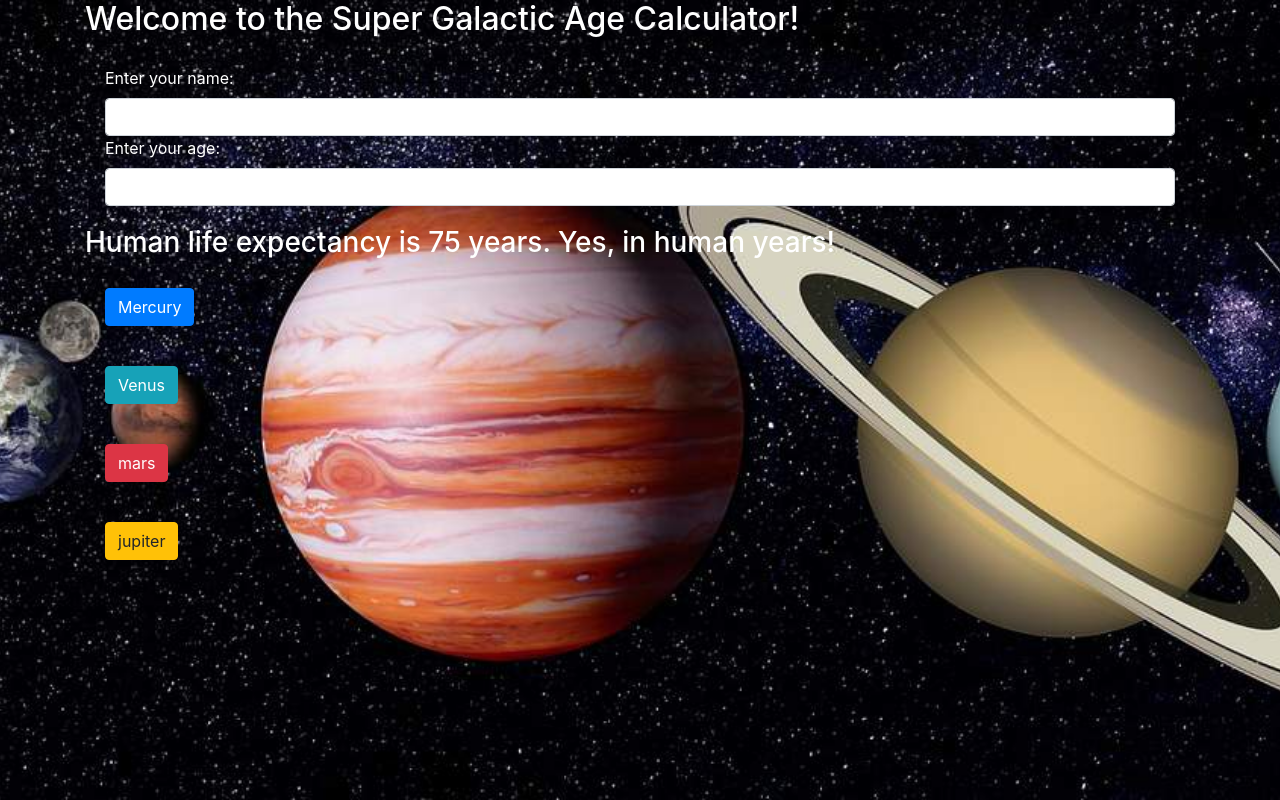
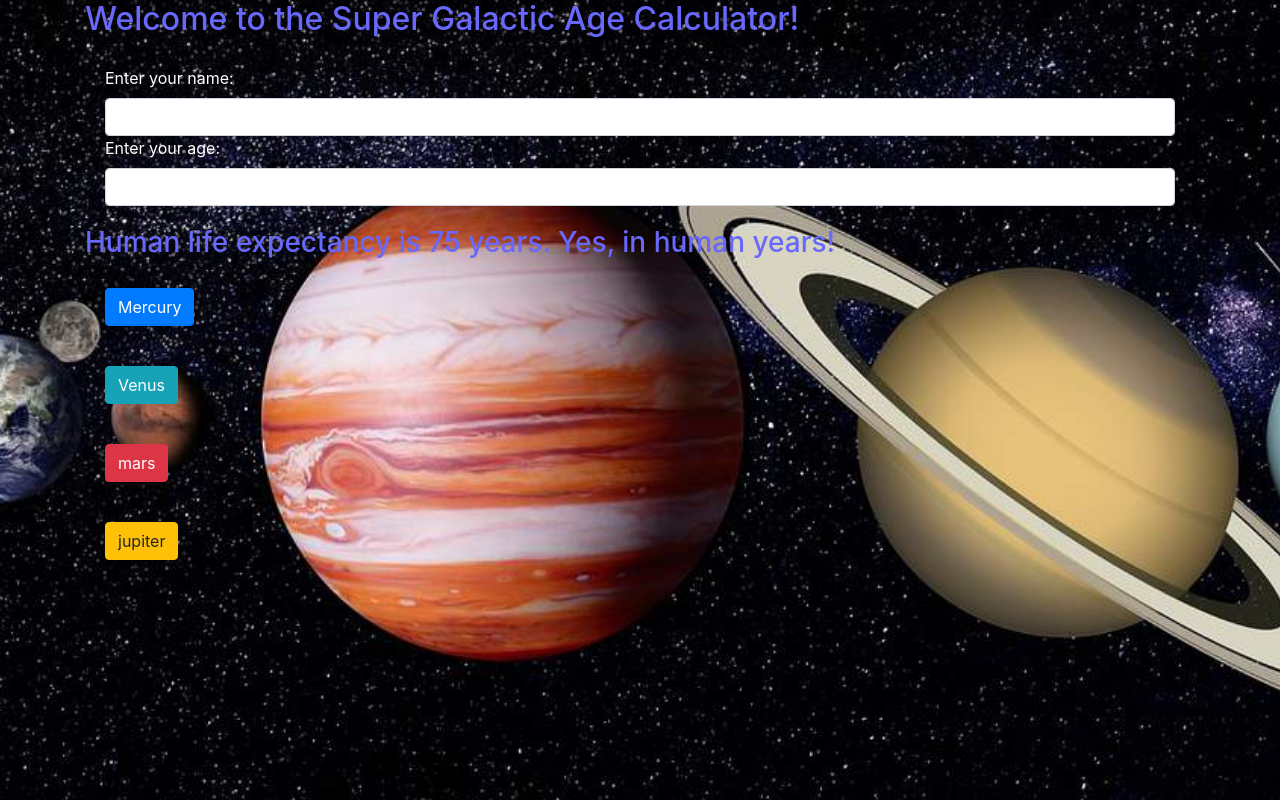
Before and after one commit to glenbuck503/space-age, a website built with webpack: page src/index.html in a window 1280 px wide. Built offline with nearby package versions, Linux system fonts and the light colour scheme.

Commit message:
change font color

```diff
--- a/src/css/styles.css
+++ b/src/css/styles.css
@@ -5,11 +5,11 @@ body, html {
 }
 
 h2 {
-  color:white;
+  color:#6868fd;
 }
 
 h3 {
-  color:white;
+  color:#6868fd;;
 }
 p {
   color: white;
```
